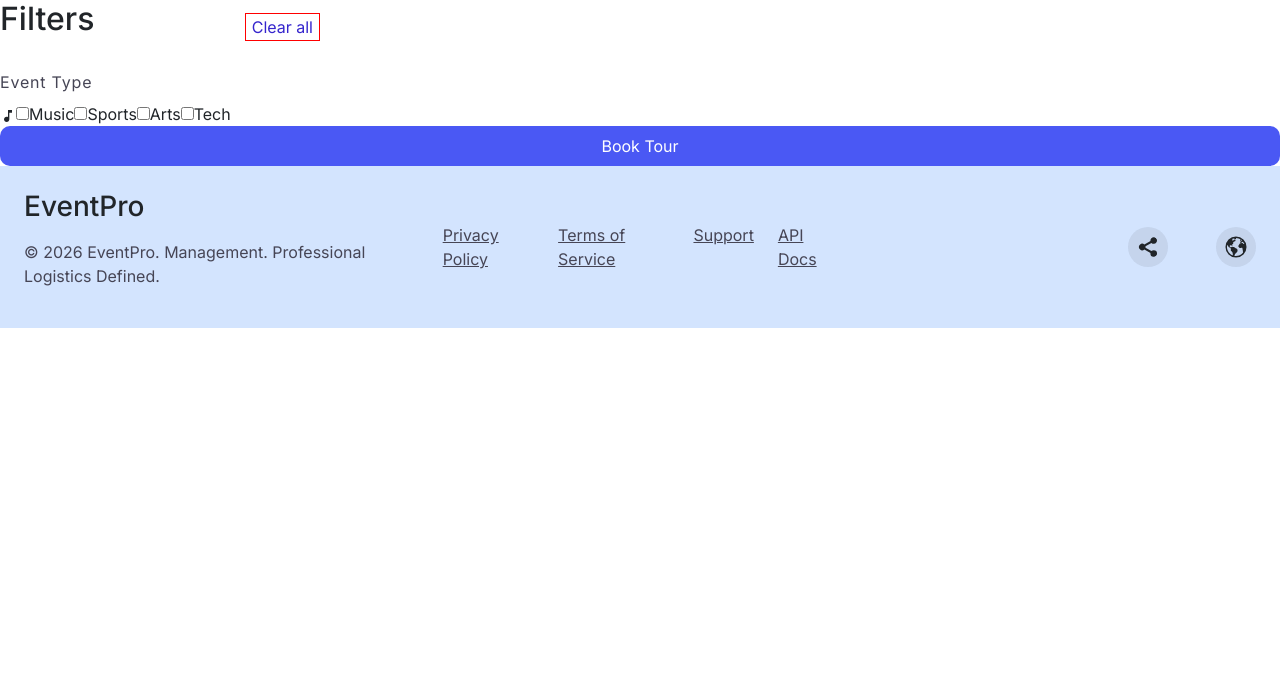
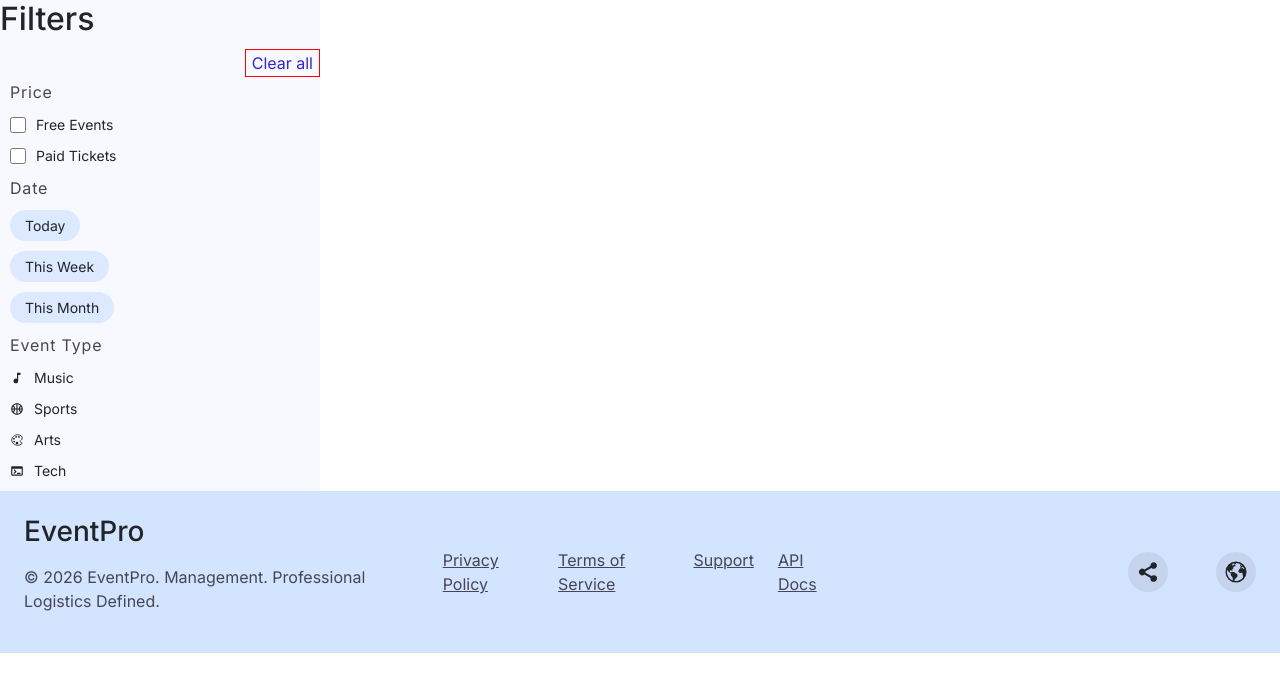
Before and after one commit to mohamed-h-eng/CMS, a React app in the folder frontend/: page / in a window 1280 px wide. Shown: the top 692 px of the page. Built offline with nearby package versions, Linux system fonts and the light colour scheme; the HTML template or start-up script is replaced by a standard one.

Commit message:
Filter v1

```diff
--- a/frontend/src/App.jsx
+++ b/frontend/src/App.jsx
@@ -1,5 +1,5 @@
 import "./App.css";
-import Button from "./components/Ui/Button/Button";
+// import Button from "./components/Ui/Button/Button";
 import Filter from "./components/User/Filter/Filter";
 import Footer from "./components/User/Footer/Footer";
 
@@ -7,7 +7,7 @@ function App() {
   return (
     <>
       <Filter />
-      <Button className="">Book Tour</Button>
+      {/* <Button className="">Book Tour</Button> */}
       <Footer />
     </>
   );
--- a/frontend/src/components/User/Filter/Filter.jsx
+++ b/frontend/src/components/User/Filter/Filter.jsx
@@ -1,5 +1,8 @@
 import Style from "./Filter.module.css";
 import { IoMdMusicalNote } from "react-icons/io";
+import { MdOutlineSportsBasketball } from "react-icons/md";
+import { MdTerminal } from "react-icons/md";
+import { IoColorPaletteOutline } from "react-icons/io5";
 
 const Filter = () => {
   return (
@@ -7,26 +10,60 @@ const Filter = () => {
       <h2 className={Style.title}>Filters</h2>
       <button className={Style.clearBtn}>Clear all</button>
       <div className={Style.filterGroup}>
+        <div className={`${Style.filterField} ${Style.priceField}`}>
+          <h3 className={Style.filterTitle}>Price</h3>
+          <div className={Style.options}>
+            <label htmlFor="free">
+              <input type="checkbox" id="free" name="free" />
+              Free Events
+            </label>
+            <label htmlFor="paid">
+              <input type="checkbox" id="paid" name="paid" />
+              Paid Tickets
+            </label>
+          </div>
+        </div>
+        <div className={`${Style.filterField} ${Style.dateField}`}>
+          <h3 className={Style.filterTitle}>Date</h3>
+          <div className={Style.options}>
+            <label htmlFor="today">
+              <input type="checkbox" id="today" name="today" />
+              Today
+            </label>
+            <label htmlFor="thisWeek">
+              <input type="checkbox" id="thisWeek" name="thisWeek" />
+              This Week
+            </label>
+            <label htmlFor="thisMonth">
+              <input type="checkbox" id="thisMonth" name="thisMonth" />
+              This Month
+            </label>
+          </div>
+        </div>
+        <div className={`${Style.filterField} ${Style.eventTypeField}`}>
           <h3 className={Style.filterTitle}>Event Type</h3>
           <div className={Style.options}>
             <label htmlFor="music">
               <IoMdMusicalNote />
-
               <input type="checkbox" id="music" name="music" />
               Music
             </label>
             <label htmlFor="sports">
+              <MdOutlineSportsBasketball />
               <input type="checkbox" id="sports" name="sports" />
               Sports
             </label>
             <label htmlFor="arts">
+              <IoColorPaletteOutline />
               <input type="checkbox" id="arts" name="arts" />
               Arts
             </label>
             <label htmlFor="tech">
+              <MdTerminal />
               <input type="checkbox" id="tech" name="tech" />
               Tech
             </label>
+          </div>
         </div>
       </div>
     </aside>
--- a/frontend/src/components/User/Filter/Filter.module.css
+++ b/frontend/src/components/User/Filter/Filter.module.css
@@ -1,11 +1,12 @@
 .filter {
+    background-color: #F8F9FF;
     position: relative;
 }
 
 .clearBtn {
     background-color: transparent;
     color: #3525CD;
-    border: red 1px solid;
+    border: 1px solid red;
     cursor: pointer;
     position: absolute;
     right: 0;
@@ -18,4 +19,41 @@
     line-height: 24px;
     letter-spacing: 0.8px;
     color: #464555;
+    margin: 10px;
 }
+
+.options {
+    display: flex;
+    flex-direction: column;
+    gap: 10px;
+    margin: 10px;
+}
+
+.options label {
+    display: flex;
+    align-items: center;
+    gap: 10px;
+    font-size: 14px;
+    font-weight: 400;
+}
+
+.options input[type="checkbox"] {
+    display: none;
+}
+
+.priceField .options input[type="checkbox"] {
+    display: block;
+    width: 16px;
+    height: 16px;
+    accent-color: #3525CD;
+}
+.dateField .options label {
+    padding: 5px 15px;
+    border-radius: 50px;
+    background-color: #DCE9FF;
+    width: fit-content;
+}
+.dateField input[type="checkbox"]:checked + label {
+    background-color: #3525CD;
+    color: #FFFFFF;
+}
```
Lines whose indentation alone changed are shown as unchanged.
